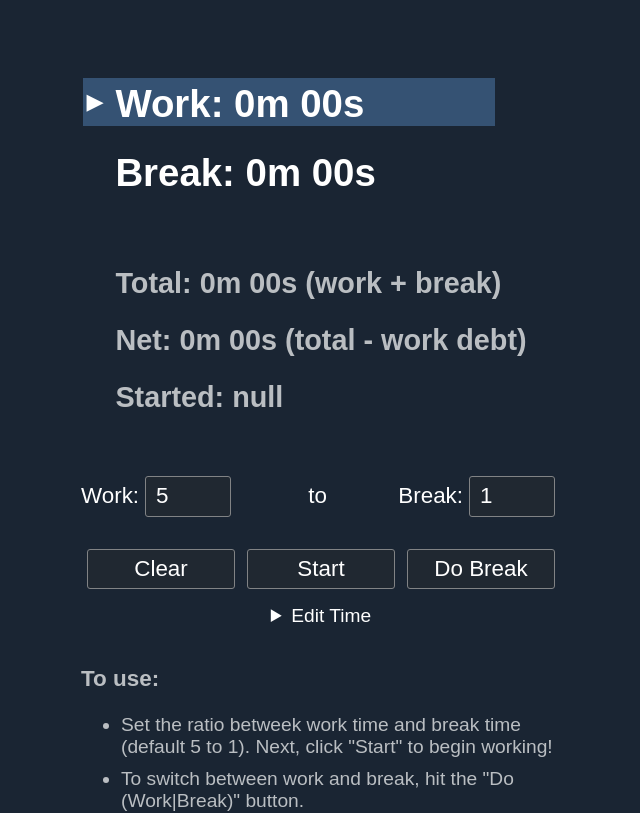
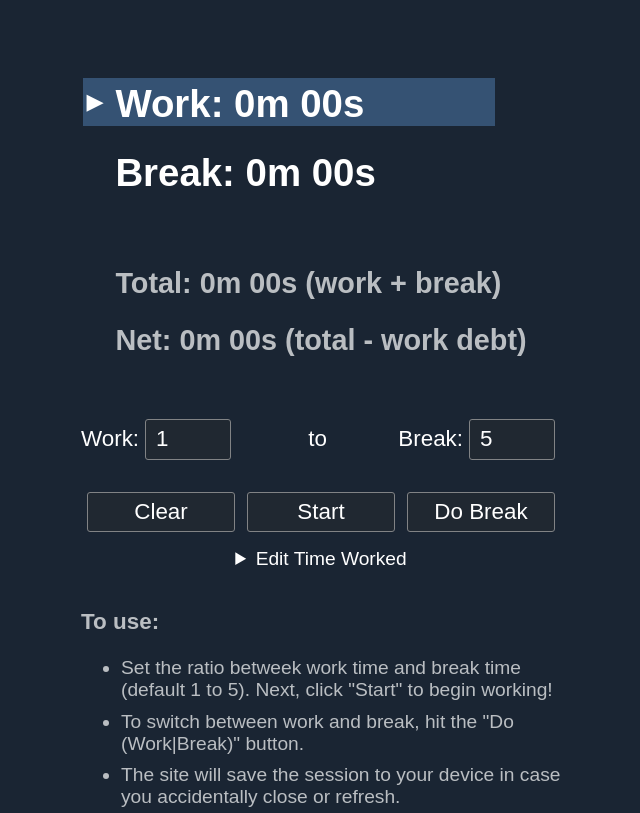
Before and after one commit to Vandesm14/ratio-timer, a Svelte app: page / in a window 1280 px wide. Shown: the top 813 px of the page, without its empty margins (319-959 px from the left). Built offline with nearby package versions, Linux system fonts and the light colour scheme.

Commit message:
fix: editing worked time updates net and total

```diff
--- a/src/App.svelte
+++ b/src/App.svelte
@@ -1,87 +1,80 @@
-<script>
-	let interval;
-	let run = false;
-	let isBreak = false;
+<script lang="ts">
+	let isPaused = true;
+	let isWorking = true;
 
-	let time = localStorage.getItem('time') ? new Date(localStorage.getItem('time')) : null;
-	$: time ? localStorage.setItem('time', ''+time) : localStorage.removeItem('time');
+	let workRatio = 1;
+	let breakRatio = 5;
 
-	let total = +localStorage.getItem('total') || 0;
-	$: localStorage.setItem('total', total.toString());
+	let totalWorkTime = 0;
+	let totalBreakTime = 0;
 
-	let timer = +localStorage.getItem('timer') || 0;
-	$: localStorage.setItem('timer', timer.toString());
+	$: totalTime = totalWorkTime + totalBreakTime;
+	$: relativeTime = (totalWorkTime - totalBreakTime);
 
-	let ratio = localStorage.getItem('ratio') ? JSON.parse(localStorage.getItem('ratio')) : [5, 1];
-	$: localStorage.setItem('ratio', JSON.stringify(ratio));
+	$: relativeWorkTime = relativeTime * workRatio;
+	$: relativeBreakTime = relativeTime / breakRatio;
 
-	const toggle = () => {
-		if (run) { // Stop timer
-			clearInterval(interval);
-		} else { // Start timer
-			if (!time) time = new Date();
-			interval = setInterval(() => {
-				if (isBreak) timer -= ratio[0] / ratio[1];
-				else timer += 1;
-				total += 1;
-			}, 1000);
+	setInterval(() => {
+		if(!isPaused) {
+			if(isWorking) totalWorkTime++;
+			else totalBreakTime++;
 		}
-		run = !run;
+	}, 1000);
+
+	const clear = () => {
+		totalWorkTime = 0;
+		totalBreakTime = 0;
 	};
 
-	const clear = () => {
-		timer = 0;
-		total = 0;
-		time = null;
-	};
-
-	const format = (seconds) => {
-		let isNegative = seconds < 0;
+	const format = (seconds: number) => {
+		const isNegative = seconds < 0;
 		seconds = Math.abs(seconds);
 
-		let h = Math.trunc(seconds / 60 / 60);
-		let m = Math.trunc(seconds / 60);
-		let s = Math.trunc(seconds % 60);
+		const h = Math.trunc(seconds / 60 / 60);
+		const m = Math.trunc(seconds / 60 % 60);
+		const s = Math.trunc(seconds % 60);
 		return `${isNegative ? '-' : ''}${h ? (h + 'h ') : ''}${m}m ${s < 10 ? '0' + s : s}s`;
 	};
 </script>
 
 <svelte:head>
-	<title>{format(isBreak ? timer*(ratio[1]/ratio[0]) : timer) + (isBreak ? ' - Break ' : ' - Work ')} | Ratio Timer</title>
+	<title>{format(isWorking ? relativeWorkTime : relativeBreakTime) + (isWorking ? ' - Work ' : ' - Break ')} | Ratio Timer</title>
 </svelte:head>
 
 <main>
 	<div>
-		<div class:break={isBreak} class="pointer"><span>▶</span></div>
-		<h1 class:red={timer < 0}>Work: {format(timer)}</h1>
-		<h1 class:red={timer < 0}>Break: {format(timer*(ratio[1]/ratio[0]))}</h1>
+		<div class:break={!isWorking} class="pointer"><span>▶</span></div>
+		<h1 class:red={relativeWorkTime < 0}>Work: {format(relativeWorkTime)}</h1>
+		<h1 class:red={relativeBreakTime < 0}>Break: {format(relativeBreakTime)}</h1>
 		<br>
-		<h2>Total: {format(total)} (work + break)</h2>
-		<h2>Net: {format(total + (timer < 0 ? timer : 0))} (total - work debt)</h2>
-		<h2>Started: {time?.toLocaleTimeString() || 'null'}</h2>
+		<h2>Total: {format(totalTime)} (work + break)</h2>
+		<h2>Net: {format(totalTime + (relativeWorkTime < 0 ? relativeWorkTime : 0))} (total - work debt)</h2>
+		<!-- <h2>Started: {time?.toLocaleTimeString() || 'null'}</h2> -->
 		<br>
 	</div>
 	<div class="controls">
-		<span>Work:</span> <input type="number" bind:value={ratio[0]}>
+		<span>Work:</span> <input type="number" bind:value={workRatio}>
 		<span>to</span>
-		<span>Break:</span> <input type="number" bind:value={ratio[1]}>
+		<span>Break:</span> <input type="number" bind:value={breakRatio}>
 	</div>
 	<div class="buttons">
 		<button on:click={clear}>Clear</button>
-		<button on:click={toggle}>{!time ? (run ? 'Stop' : 'Start') : (run ? 'Pause' : 'Resume')}</button>
-		<button on:click={()=>isBreak = !isBreak}>{isBreak ? 'Do Work' : 'Do Break'}</button>
+		<button on:click={() => isPaused = !isPaused}>{isPaused ? "Start" :  "Stop"}</button>
+		<button on:click={() => isWorking = !isWorking}>{isWorking ? 'Do Break' : 'Do Work'}</button>
 	</div>
 	<details style="text-align: center;">
-		<summary>Edit Time</summary>
+		<summary>Edit Time Worked</summary>
 		<div>
-			<input type="number" bind:value={timer} style="width: 40%">
-			<p class="red">Warning: Editing the time will NOT update the Total and Net readouts. Be sure to pause/stop the timer before editing the time</p>
+			<input type="number" disabled={!isPaused} bind:value={totalWorkTime} style="width: 40%">
+			{#if !isPaused}
+				<p>Pause the timer to edit the time.</p>
+			{/if}
 		</div>
 	</details>
 	<div class="info">
 		<h3>To use:</h3>
 		<ul>
-			<li>Set the ratio betweek work time and break time (default 5 to 1). Next, click "Start" to begin working!</li>
+			<li>Set the ratio betweek work time and break time (default 1 to 5). Next, click "Start" to begin working!</li>
 			<li>To switch between work and break, hit the "Do (Work|Break)" button.</li>
 			<li>The site will save the session to your device in case you accidentally close or refresh.</li>
 			<li>Use the "Clear" button to reset your session.</li>
```
